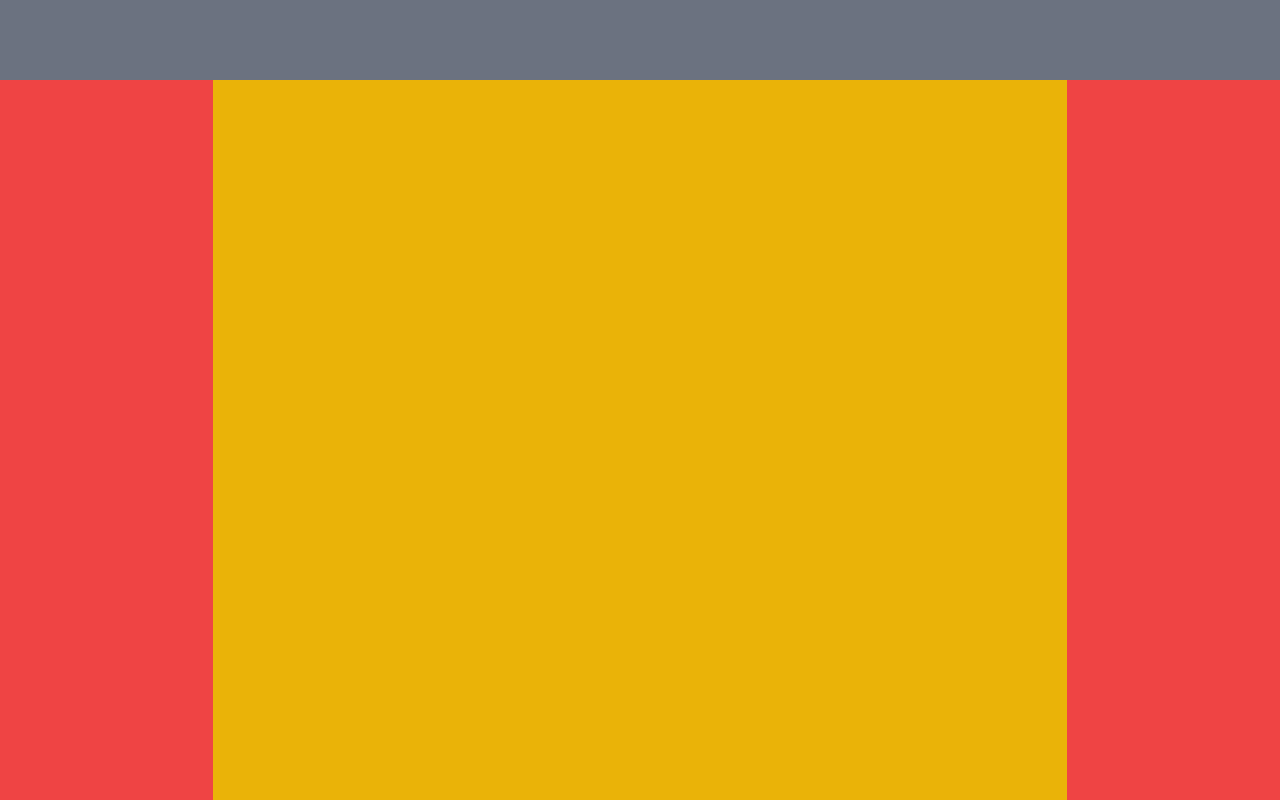
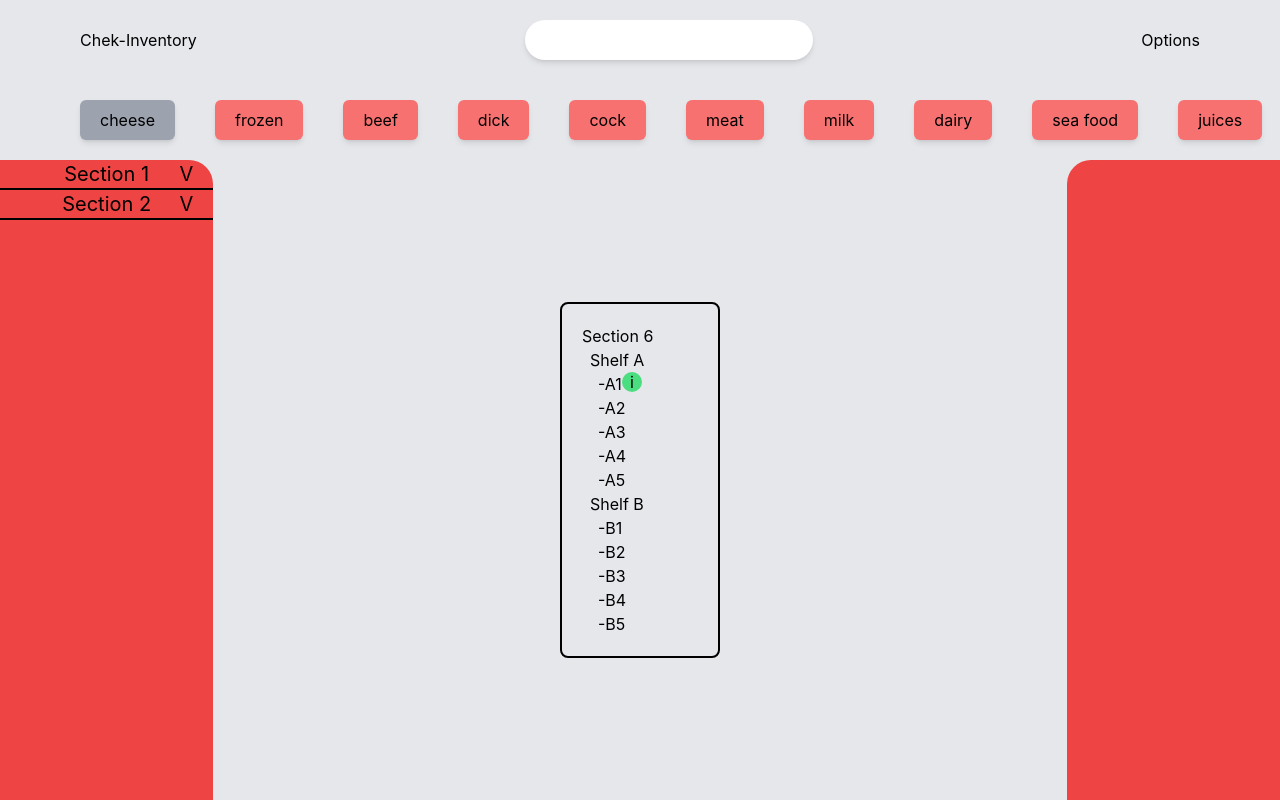
Before and after one commit to kiqueangulo/chek-inventory, a Next.js app: page / in a window 1280 px wide. Built offline with nearby package versions, Linux system fonts and the light colour scheme.

Commit message:
main layout and pagination added

```diff
--- a/src/components/Slides.tsx
+++ b/src/components/Slides.tsx
@@ -1,13 +1,43 @@
-import React from 'react'
+import React from "react";
 
-type Props = {}
+type Props = {};
 
 export default function Slides({}: Props) {
-  return (
-    <div className='h-full bg-yellow-500 flex'>
-        <div className='h-full bg-red-500 w-2/12'></div>
-        <div className='h-full w-8/12'></div>
-        <div className='h-full bg-red-500 w-2/12'></div>
-    </div>
-  )
+   return (
+      <div className="h-full bg-gray-200 flex">
+         <div className="h-full bg-red-500 w-2/12 rounded-tr-3xl overflow-hidden">
+            <div className="text-center text-xl border-b-2 border-black relative hover:bg-red-400">
+               <span>Section 1</span>
+               <span className="absolute right-5"> V</span>
+            </div>
+            <div className="text-center text-xl border-b-2 border-black relative hover:bg-red-400">
+               <span>Section 2</span>
+               <span className="absolute right-5"> V</span>
+            </div>
+         </div>
+         <div className="h-full w-8/12 grid place-content-center">
+            <div className="border-2 border-black rounded-lg p-5  w-40">
+               <div>Section 6</div>
+               <div className="pl-2">Shelf A</div>
+               <div className="pl-4 flex">
+                  <span>-A1</span>
+                  <span className="h-5 w-5 rounded-full bg-green-400 grid place-content-center">
+                     i
+                  </span>
+               </div>
+               <div className="pl-4">-A2</div>
+               <div className="pl-4">-A3</div>
+               <div className="pl-4">-A4</div>
+               <div className="pl-4">-A5</div>
+               <div className="pl-2">Shelf B</div>
+               <div className="pl-4">-B1</div>
+               <div className="pl-4">-B2</div>
+               <div className="pl-4">-B3</div>
+               <div className="pl-4">-B4</div>
+               <div className="pl-4">-B5</div>
+            </div>
+         </div>
+         <div className="h-full bg-red-500 w-2/12 rounded-tl-3xl"></div>
+      </div>
+   );
 }
--- a/src/pages/index.tsx
+++ b/src/pages/index.tsx
@@ -1,9 +1,34 @@
 import type { NextPage } from "next";
-import { Swiper, SwiperSlide } from 'swiper/react';
+import { Swiper, SwiperSlide } from "swiper/react";
 import Head from "next/head";
 import Slides from "../components/Slides";
 
-import 'swiper/css';
+import { Pagination } from "swiper";
+import "swiper/css";
+import "swiper/css/pagination";
+
+const array = [
+   "cheese",
+   "frozen",
+   "beef",
+   "dick",
+   "cock",
+   "meat",
+   "milk",
+   "dairy",
+   "sea food",
+   "juices",
+   "liquor",
+   "bakery",
+   "vegetables",
+   "deli",
+   "cereals",
+   "fruits",
+   "drinks",
+   "cleaning",
+   "chocolate",
+   "pussy",
+];
 
 const Home: NextPage = () => {
    return (
@@ -13,33 +38,49 @@ const Home: NextPage = () => {
             <meta name="description" content="Generated by create next app" />
             <link rel="icon" href="/favicon.ico" />
          </Head>
-         <nav className="fixed top-0 w-full h-20 bg-gray-500"></nav>
-         <main className="bg-blue-500 h-screen w-full pt-20">
+         <nav className="fixed top-0 w-full h-40 bg-gray-200">
+            <div className="flex justify-between items-center px-20">
+               <div>Chek-Inventory</div>
+               <div className="h-20 flex items-center justify-center">
+                  <input
+                     type="text"
+                     className="rounded-full bg-white h-10 shadow-md w-72 outline-none px-5"
+                  />
+               </div>
+               <div>Options</div>
+            </div>
+            <div className="h-20 flex space-x-10 items-center px-20 custom-pagination overflow-x-auto"></div>
+         </nav>
+         <main className="bg-blue-500 h-screen w-full pt-40">
             <Swiper
-               className="bg-green-500 h-full w-full"
+               speed={1500}
+               className="bg-gray-200 h-full w-full"
                spaceBetween={10}
                slidesPerView={1}
-               onSlideChange={() => console.log('slide change')}
-               onSwiper={(swiper) => console.log(swiper)}
-               >
-               <SwiperSlide>
-                  <Slides />
-               </SwiperSlide>
-               <SwiperSlide>
-                  <Slides />
-               </SwiperSlide>
-               <SwiperSlide>
-                  <Slides />
-               </SwiperSlide>
-               <SwiperSlide>
-                  <Slides />
-               </SwiperSlide>
-               <SwiperSlide>
-                  <Slides />
-               </SwiperSlide>
-               <SwiperSlide>
-                  <Slides />
-               </SwiperSlide>
+               onSlideChange={() => console.log("slide change")}
+               pagination={{
+                  el: ".custom-pagination",
+                  bulletClass: "custom-bullet",
+                  bulletActiveClass: "custom-bullet-active",
+                  clickable: true,
+                  renderBullet: function (index, className) {
+                     return (
+                        '<span class="' +
+                        className +
+                        '">' +
+                        array[index] +
+                        "</span>"
+                     );
+                  },
+               }}
+               modules={[Pagination]}
+               onSwiper={(swiper: any) => console.log(swiper)}
+            >
+               {array.map((hall, index) => (
+                  <SwiperSlide key={index}>
+                     <Slides />
+                  </SwiperSlide>
+               ))}
             </Swiper>
          </main>
       </div>
--- a/src/styles/globals.css
+++ b/src/styles/globals.css
@@ -28,3 +28,10 @@ a {
       background: black;
    }
 }
+
+.custom-bullet {
+   @apply py-2 px-5 bg-red-400 hover:bg-red-300 rounded-md shadow-md min-w-max cursor-pointer;
+}
+.custom-bullet-active {
+   @apply bg-gray-400 hover:bg-gray-400;
+}
```
Lines whose indentation alone changed are shown as unchanged.
